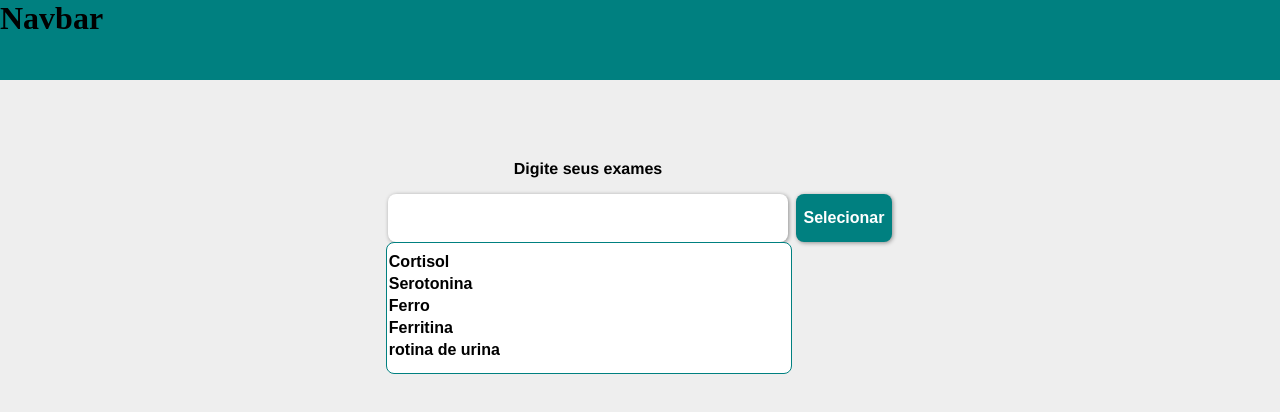
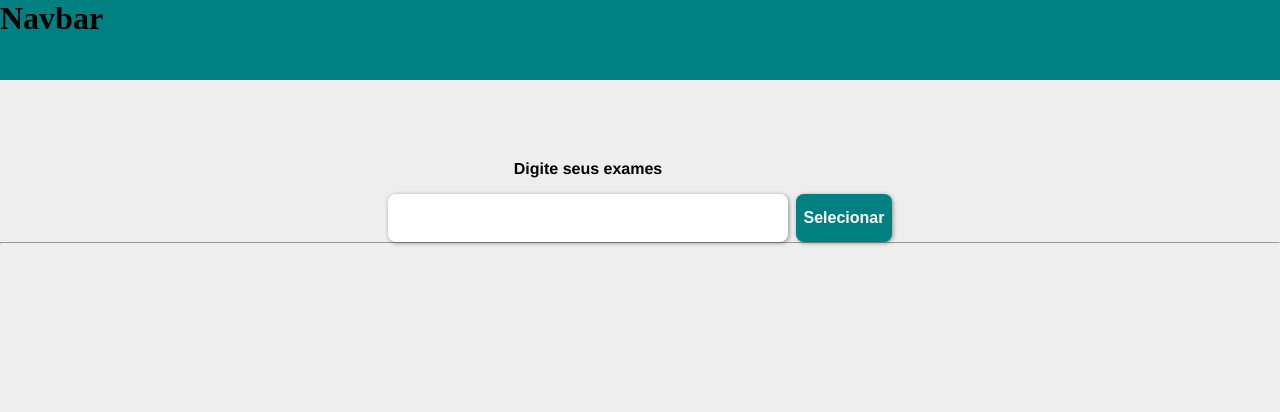
Before and after one commit to cadugomes06/Exam-Preparer, a React (Vite) app: page / in a window 1280 px wide. Shown: the top 412 px of the page. Built offline with nearby package versions, Linux system fonts and the light colour scheme.

Commit message:
nova funcao de selecionar as opcoes do boxOptions e mostrar na sessão abaixo

```diff
--- a/src/components/Home.jsx
+++ b/src/components/Home.jsx
@@ -3,25 +3,38 @@ import Header from './Header'
 import exames from '../data/exame'
 import styles from './Home.module.css';
 
+const Home = () => {
+  const [search, setSearch] = useState('');  //input value
+  const [listExam, setListExame] = useState([]);//recebe exames filtrados
+  const [boxOptions, setBoxOptions] = useState(false);//on/off modal de opcoes
+  const [examsSelectBox, setExamsSelectBox] = useState([])//Array de exames selecionados do boxOptions
 
-const Home = () => {
-  const [search, setSearch] = useState('');
-  const [listExam, setListExame] = useState([]);
+
 
   const allExames = exames
 
   useEffect(() => {
-
     const examSelect = allExames.filter(exam => {
       return (
         exam.name.toLowerCase().includes(search) ||
         exam.nick.toLowerCase().includes(search)
       )
     })
-    console.log(examSelect)
     setListExame(examSelect)
+    openModalBoxOptions()
   }, [search])
 
+
+  function openModalBoxOptions() {
+    setBoxOptions(!boxOptions)
+    console.log(boxOptions)
+  }
+
+
+  function handleClickOnBox(event) {
+    setExamsSelectBox(examsSelectBox => [...examsSelectBox, event.innerHTML])
+    console.log(examsSelectBox)
+  }
 
   return (
     <>
@@ -29,13 +42,14 @@ const Home = () => {
     <section className={styles.wrapperHome}>
       <div className={styles.searchArea}>
 
-      <label htmlFor="">
+      <label>
         Digite seus exames
 
         <input type="search"
              name=""
              id=""
              onChange={(e) => setSearch(e.target.value)}
+
          />
       </label>
       <button type="button"
@@ -45,13 +59,33 @@ const Home = () => {
       </button>
      </div>
 
+      {boxOptions ?
+       '' :
      <div className={styles.examContainer}>
        <div className={styles.examList}>
            {listExam?.map((exam, index) => (
-                <li key={index}>{exam.name}</li>
+
+                <li
+                  key={index}
+                  onClick={(e) => handleClickOnBox(e.target)}>
+
+                  {exam.name}
+
+                </li>
             ))}
        </div>
      </div>
+     }
+
+
+     <hr></hr>
+     {examsSelectBox ?
+        examsSelectBox.map((exam, index) => (
+          <ul key={index}>
+            <li>{exam}</li>
+          </ul>
+        ))
+      : '' }
 
 
     </section>
--- a/src/components/Home.module.css
+++ b/src/components/Home.module.css
@@ -64,12 +64,15 @@
 }
 
 .examList {
-    width: 400px;
-    margin-right: 6.4rem;
+    width: 390px;
+    margin-right: 6.6rem;
+    margin-top: 1px;
     padding: 10px 2px;
-    border-radius: 8px;
+    border-radius: 0px 0px 8px 8px;
     background: white;
     border: 1px solid teal;
+    border-top: 0px;
+    box-shadow: 1px 1px 4px 0 rgba(0, 0, 0, 0.4) ;
 }
 
 .examList li {
--- a/src/data/exame.js
+++ b/src/data/exame.js
@@ -39,6 +39,14 @@ const exames = [
         time: false,
         blood: false,
     },
+    {
+        name: "parisotológico(epf)",
+        nick: "epf",
+        fast: 0,
+        diet: false,
+        time: false,
+        blood: false,
+    },
 ]
 
 export default exames
```
